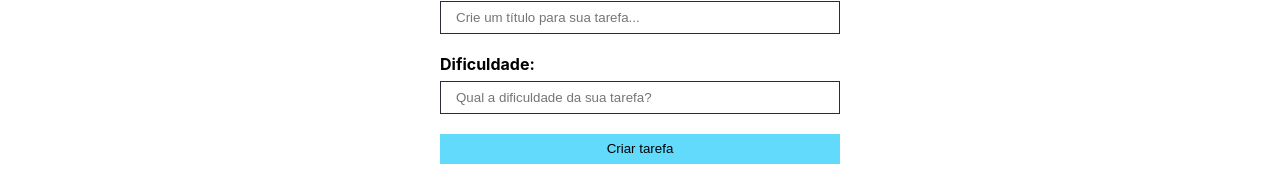
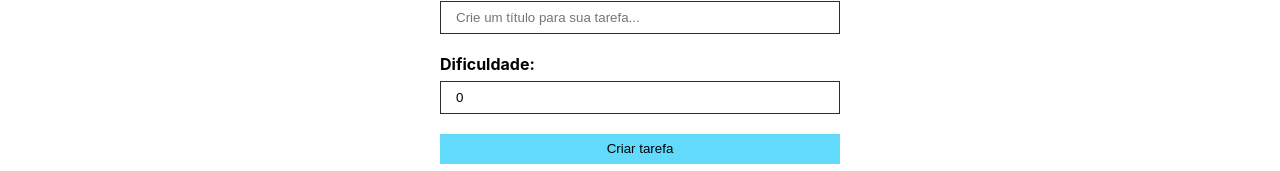
Before and after one commit to felippefsantana/task-board, a React (Create React App) app: page / in a window 1280 px wide. Shown: the part 239-410 px from the top of the page. Built offline with nearby package versions, Linux system fonts and the light colour scheme; the HTML template or start-up script is replaced by a standard one.

Commit message:
add task

```diff
--- a/src/App.tsx
+++ b/src/App.tsx
@@ -1,4 +1,7 @@
-// import './App.css';
+import { useState } from 'react';
+
+// Interfaces
+import { ITask } from './interfaces/Task';
 
 // Components
 import Footer from './components/Footer';
@@ -8,8 +11,11 @@ import TaskList from './components/TaskList';
 
 // Styles CSS
 import styles from './App.module.css';
+// import './App.css';
 
 function App() {
+  const [taskList, setTaskList] = useState<ITask[]>([]);
+
   return (
     <div className="App">
       <Header />
@@ -17,7 +23,11 @@ function App() {
       <main className={styles.main}>
         <div>
           <h2>O que você vai fazer?</h2>
-          <TaskForm btnText="Criar tarefa"/>
+          <TaskForm
+            btnText="Criar tarefa"
+            taskList={taskList}
+            setTaskList={setTaskList}
+          />
         </div>
         <div>
           <h2>Suas tarefas:</h2>
--- a/src/components/TaskForm.tsx
+++ b/src/components/TaskForm.tsx
@@ -1,22 +1,64 @@
-import React from 'react'
+import { ChangeEvent, FormEvent, useEffect, useState } from 'react';
+
+// Interfaces
+import { ITask } from '../interfaces/Task';
 
 // Styles CSS
 import styles from '../styles/TaskForm.module.css';
 
-type Props = {
-  btnText: String
+interface Props {
+  btnText: String;
+  taskList: ITask[];
+  setTaskList?: React.Dispatch<React.SetStateAction<ITask[]>>
+
 }
 
-const TaskForm = ({ btnText }: Props) => {
+const TaskForm = ({ btnText, taskList, setTaskList }: Props) => {
+  const [id, setId] = useState<number>(0);
+  const [title, setTitle] = useState<string>('');
+  const [difficulty, setDifficulty] = useState<number>(0);
+
+  const addTaskHandler = (e: FormEvent<HTMLFormElement>) => {
+    e.preventDefault();
+
+    const id = Math.floor(Math.random() * 1000);
+    const newTask: ITask = {id, title, difficulty};
+
+    setTaskList!([...taskList, newTask]);
+
+    setTitle('');
+    setDifficulty(0);
+  }
+
+  const handleChange = (e: ChangeEvent<HTMLInputElement>) => {
+    if (e.target.name === 'title') {
+      setTitle(e.target.value);
+    } else {
+      setDifficulty(parseInt(e.target.value));
+    }
+  }
+
   return (
-    <form className={styles.form}>
+    <form onSubmit={addTaskHandler} className={styles.form}>
       <div className={styles.input_container}>
         <label htmlFor="title">Título:</label>
-        <input type="text" name="title" placeholder="Crie um título para sua tarefa..." />
+        <input
+          type="text"
+          name="title"
+          placeholder="Crie um título para sua tarefa..."
+          onChange={handleChange}
+          value={title}
+        />
       </div>
       <div className={styles.input_container}>
         <label htmlFor="difficulty">Dificuldade:</label>
-        <input type="number" name="difficulty" placeholder="Qual a dificuldade da sua tarefa?" />
+        <input
+          type="number"
+          name="difficulty"
+          placeholder="Qual a dificuldade da sua tarefa?"
+          onChange={handleChange}
+          value={difficulty}
+        />
       </div>
       <button type="submit">{btnText}</button>
     </form>
--- /dev/null
+++ b/src/interfaces/Task.ts
@@ -0,0 +1,5 @@
+export interface ITask {
+  id: number;
+  title: string;
+  difficulty: number;
+}
```
